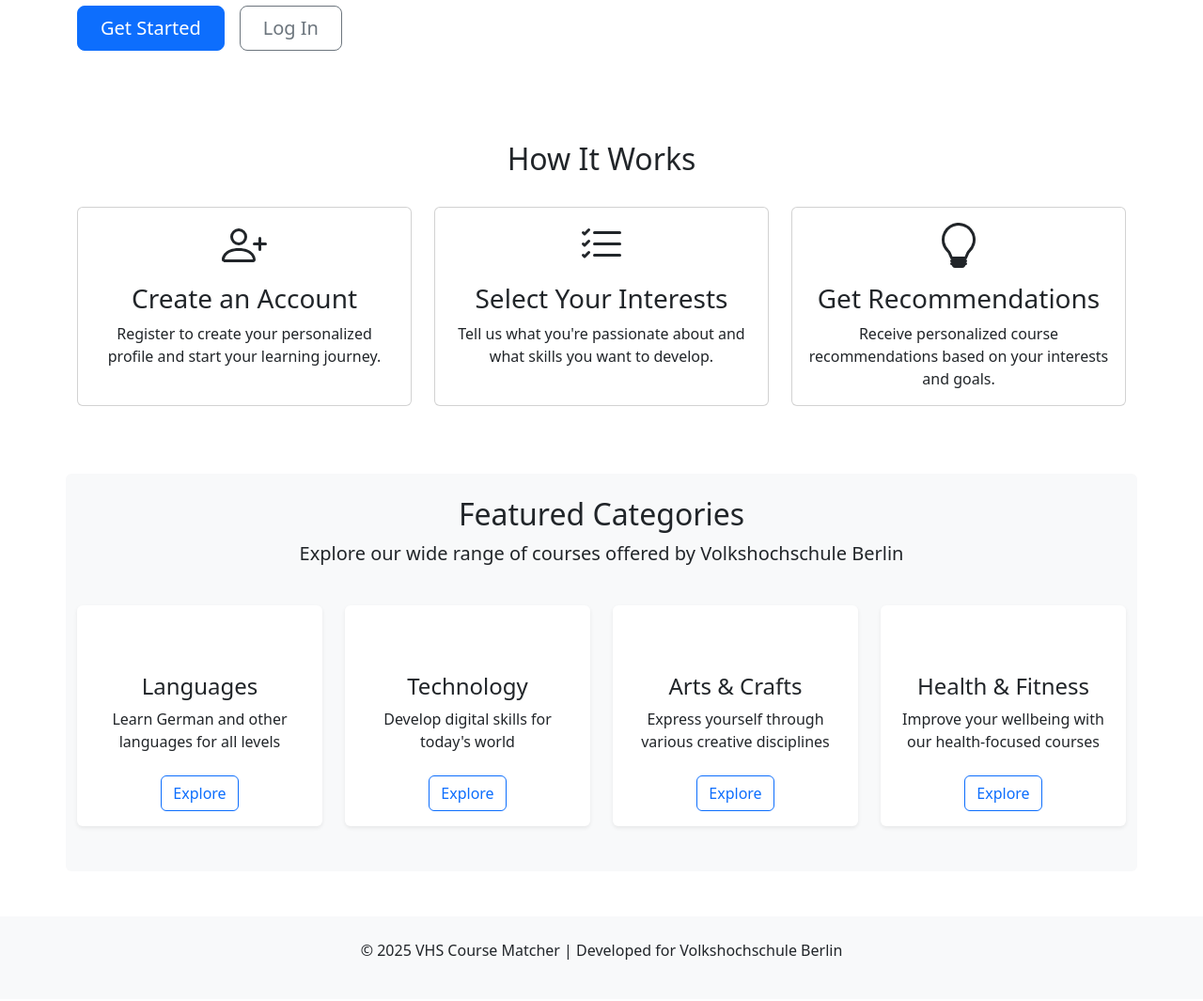
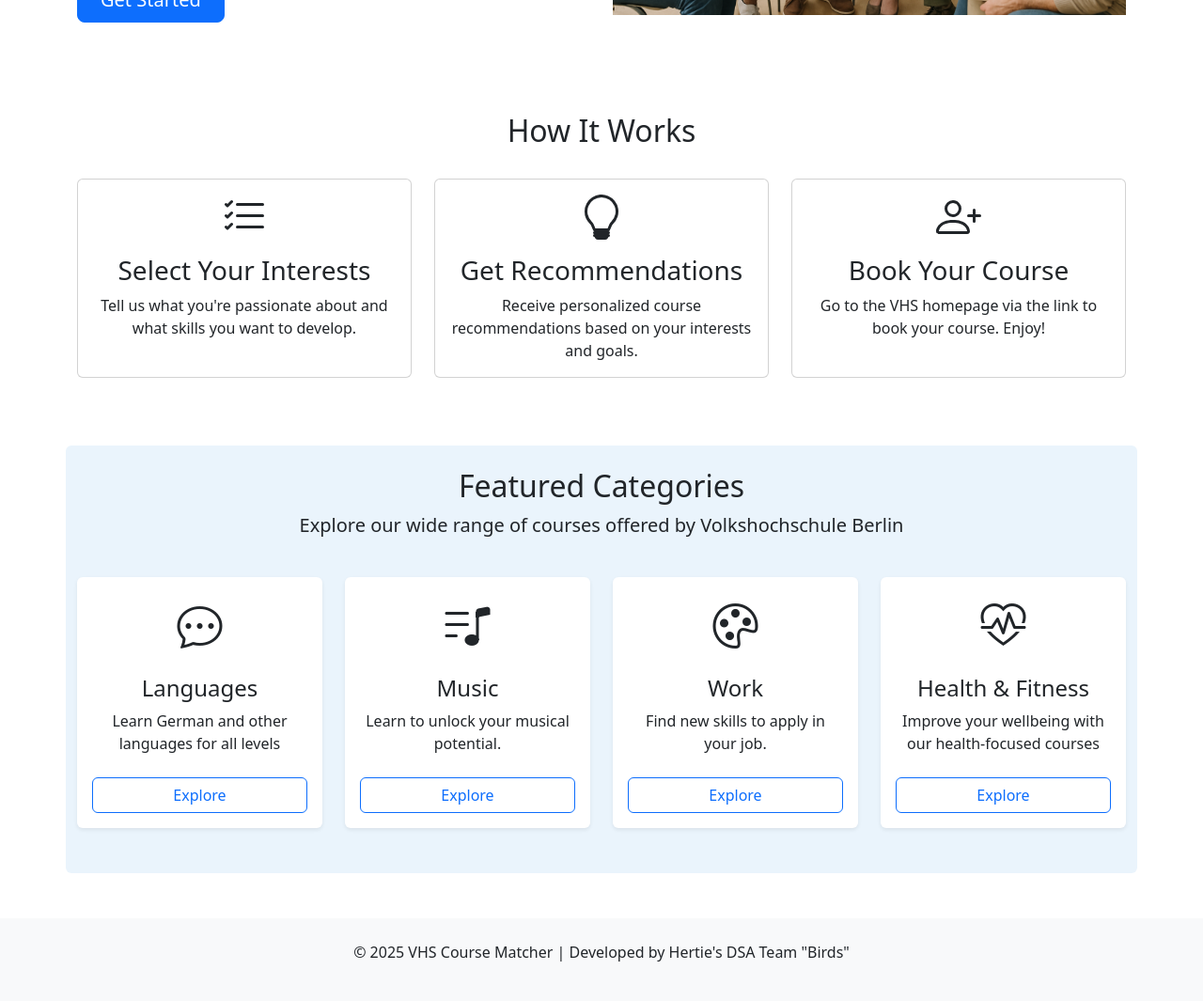
Before and after one commit to olivepol/DSA2025_birds, a Flask app: page / in a window 1280 px wide. Shown: the part 483-1548 px from the top of the page at 94% size. Before the commit the page ends 1504 px from the top, so only its background shows below. Run offline with Flask 3, Linux system fonts and the light colour scheme; some libraries are stand-ins or nearby versions.

Commit message:
improved app

```diff
--- /dev/null
+++ b/flask_app/static/css/style.css
@@ -0,0 +1,3 @@
+.featured-categories {
+    background-color: #eaf4fc; /* Very light blue */
+}
--- a/flask_app/templates/about.html
+++ b/flask_app/templates/about.html
@@ -1,5 +1,6 @@
 {% extends "layout.html" %}
 {% block content %}
     <h1>{{ title }}</h1>
-    <p>This is where I'll write something about myself.</p>
-{% endblock %}
+    <p>We are a group of enthusiastic Hertie students in Data Science for Public Policy. We want to provide english speaking Berliners an opportunity to use the amazing offers by Volkshochschule Berlin. Additionally we provide thought throuh filter possiblities to find the course which best matches your interest.</p>
+    <p>Have fun using the app and enjoy your course!</p>
+    {% endblock %}
--- a/flask_app/templates/courses.html
+++ b/flask_app/templates/courses.html
@@ -49,7 +49,7 @@
                                     Not Available
                                 {% endif %}
                             </td>
-                            <td>{{ course['anzahl_termine'] }}</td>
+                            <td>{{ course['ortetermine']['termin']|length }}</td>
                             <td>
                                 {% if course['webadresse'] and course['webadresse']['uri'] %}
                                     <a href="{{ course['webadresse']['uri'] }}">Book Course</a>
--- a/flask_app/templates/home.html
+++ b/flask_app/templates/home.html
@@ -5,22 +5,13 @@
 <div class="row align-items-center py-5">
     <div class="col-md-6">
         <h1 class="display-4 fw-bold">Find Your Perfect Course at Volkshochschule Berlin</h1>
-        <p class="lead">Discover courses that match your interests and goals with our personalized recommendation system.</p>
-
-        {% if 'username' not in session %}
+        <p class="lead">Discover courses that match your interests and goals.</p>
         <div class="d-grid gap-2 d-md-flex mt-4">
-            <a href="{{ url_for('register') }}" class="btn btn-primary btn-lg px-4 me-md-2">Get Started</a>
-            <a href="{{ url_for('login') }}" class="btn btn-outline-secondary btn-lg px-4">Log In</a>
+            <a href="{{ url_for('course_list') }}" class="btn btn-primary btn-lg px-4 me-md-2">Get Started</a>
         </div>
-        {% else %}
-        <div class="d-grid gap-2 d-md-flex mt-4">
-            <a href="{{ url_for('interests') }}" class="btn btn-primary btn-lg px-4 me-md-2">Update Your Interests</a>
-            <a href="{{ url_for('recommendations') }}" class="btn btn-success btn-lg px-4">See Recommendations</a>
-        </div>
-        {% endif %}
     </div>
     <div class="col-md-6 text-center">
-        <img src="{{ url_for('static', filename='img/education.svg') }}" alt="Education Illustration" class="img-fluid" style="max-height: 400px;">
+        <img src="{{ url_for('static', filename='img/img1.png') }}" alt="Education Illustration" class="img-fluid" style="max-height: 400px;">
     </div>
 </div>
 
@@ -32,22 +23,8 @@
         <div class="card h-100">
             <div class="card-body text-center">
                 <div class="mb-3">
-                    <svg xmlns="http://www.w3.org/2000/svg" width="48" height="48" fill="currentColor" class="bi bi-person-plus" viewBox="0 0 16 16">
-                        <path d="M6 8a3 3 0 1 0 0-6 3 3 0 0 0 0 6zm2-3a2 2 0 1 1-4 0 2 2 0 0 1 4 0zm4 8c0 1-1 1-1 1H1s-1 0-1-1 1-4 6-4 6 3 6 4zm-1-.004c-.001-.246-.154-.986-.832-1.664C9.516 10.68 8.289 10 6 10c-2.29 0-3.516.68-4.168 1.332-.678.678-.83 1.418-.832 1.664h10z"/>
-                        <path fill-rule="evenodd" d="M13.5 5a.5.5 0 0 1 .5.5V7h1.5a.5.5 0 0 1 0 1H14v1.5a.5.5 0 0 1-1 0V8h-1.5a.5.5 0 0 1 0-1H13V5.5a.5.5 0 0 1 .5-.5z"/>
-                    </svg>
-                </div>
-                <h3 class="card-title">Create an Account</h3>
-                <p class="card-text">Register to create your personalized profile and start your learning journey.</p>
-            </div>
-        </div>
-    </div>
-    <div class="col-md-4 mb-4">
-        <div class="card h-100">
-            <div class="card-body text-center">
-                <div class="mb-3">
                     <svg xmlns="http://www.w3.org/2000/svg" width="48" height="48" fill="currentColor" class="bi bi-list-check" viewBox="0 0 16 16">
-                        <path fill-rule="evenodd" d="M5 11.5a.5.5 0 0 1 .5-.5h9a.5.5 0 0 1 0 1h-9a.5.5 0 0 1-.5-.5zm0-4a.5.5 0 0 1 .5-.5h9a.5.5 0 0 1 0 1h-9a.5.5 0 0 1-.5-.5zm0-4a.5.5 0 0 1 .5-.5h9a.5.5 0 0 1 0 1h-9a.5.5 0 0 1-.5-.5zM3.854 2.146a.5.5 0 0 1 0 .708l-1.5 1.5a.5.5 0 0 1-.708 0l-.5-.5a.5.5 0 1 1 .708-.708L2 3.293l1.146-1.147a.5.5 0 0 1 .708 0zm0 4a.5.5 0 0 1 0 .708l-1.5 1.5a.5.5 0 0 1-.708 0l-.5-.5a.5.5 0 1 1 .708-.708L2 7.293l1.146-1.147a.5.5 0 0 1 .708 0zm0 4a.5.5 0 0 1 0 .708l-1.5 1.5a.5.5 0 0 1-.708 0l-.5-.5a.5.5 0 0 1 .708-.708l.146.147 1.146-1.147a.5.5 0 0 1 .708 0z"/>
+                        <path fill-rule="evenodd" d="M5 11.5a.5.5 0 0 1 .5-.5h9a.5.5 0 0 1 0 1h-9a.5.5 0 0 1-.5-.5zm0-4a.5.5 0 0 1 .5-.5h9a.5.5 0 0 1 0 1h-9a.5.5 0 0 1-.5-.5zm0-4a.5.5 0 0 1 .5-.5h9a.5.5 0 0 1 0 1h-9a.5.5 0 0 1-.5-.5zM3.854 2.146a.5.5 0 0 1 0 .708l-1.5 1.5a.5.5 0 0 1-.708 0l-.5-.5a.5.5 0 1 1 .708-.708L2 3.293l1.146-1.147a.5.5 0 0 1 .708 0zm0 4a.5.5 0 0 1 0 .708l-1.5 1.5a.5.5 0 0 1-.708 0l-.5-.5a.5.5 0 1 1 .708-.708L2 7.293l1.146-1.147a.5.5 0 0 1 .708 0zm0 4a.5.5 0 0 1 0 .708l-1.5 1.5a.5.5 0 0 1-.708 0l-.5-.5a.5.5 0 1 1 .708-.708l.146.147 1.146-1.147a.5.5 0 0 1 .708 0z"/>
                     </svg>
                 </div>
                 <h3 class="card-title">Select Your Interests</h3>
@@ -68,33 +45,45 @@
             </div>
         </div>
     </div>
+    <div class="col-md-4 mb-4">
+        <div class="card h-100">
+            <div class="card-body text-center">
+                <div class="mb-3">
+                    <svg xmlns="http://www.w3.org/2000/svg" width="48" height="48" fill="currentColor" class="bi bi-person-plus" viewBox="0 0 16 16">
+                        <path d="M6 8a3 3 0 1 0 0-6 3 3 0 0 0 0 6zm2-3a2 2 0 1 1-4 0 2 2 0 0 1 4 0zm4 8c0 1-1 1-1 1H1s-1 0-1-1 1-4 6-4 6 3 6 4zm-1-.004c-.001-.246-.154-.986-.832-1.664C9.516 10.68 8.289 10 6 10c-2.29 0-3.516.68-4.168 1.332-.678.678-.83 1.418-.832 1.664h10z"/>
+                        <path fill-rule="evenodd" d="M13.5 5a.5.5 0 0 1 .5.5V7h1.5a.5.5 0 0 1 0 1H14v1.5a.5.5 0 0 1-1 0V8h-1.5a.5.5 0 0 1 0-1H13V5.5a.5.5 0 0 1 .5-.5z"/>
+                    </svg>
+                </div>
+                <h3 class="card-title">Book Your Course</h3>
+                <p class="card-text">Go to the VHS homepage via the link to book your course. Enjoy!</p>
+            </div>
+        </div>
+    </div>
 </div>
 
-<div class="row my-5 py-4 bg-light rounded">
+<div class="row my-5 py-4 featured-categories rounded">
     <div class="col-12 text-center mb-4">
         <h2>Featured Categories</h2>
         <p class="lead">Explore our wide range of courses offered by Volkshochschule Berlin</p>
     </div>
 
     {% set categories = [
-        {'name': 'Languages', 'icon': 'chat-dots', 'description': 'Learn German and other languages for all levels'},
-        {'name': 'Technology', 'icon': 'laptop', 'description': 'Develop digital skills for today\'s world'},
-        {'name': 'Arts & Crafts', 'icon': 'palette', 'description': 'Express yourself through various creative disciplines'},
-        {'name': 'Health & Fitness', 'icon': 'heart-pulse', 'description': 'Improve your wellbeing with our health-focused courses'}
+        {'name': 'Languages', 'icon': 'chat-dots', 'description': 'Learn German and other languages for all levels', 'search_word': 'SPRACHEN'},
+        {'name': 'Music', 'icon': 'music-note-list', 'description': 'Learn to unlock your musical potential.', 'search_word': 'MUSIK'},
+        {'name': 'Work', 'icon': 'palette', 'description': 'Find new skills to apply in your job.', 'search_word': 'BERUF'},
+        {'name': 'Health & Fitness', 'icon': 'heart-pulse', 'description': 'Improve your wellbeing with our health-focused courses', 'search_word': 'GESUNDHEIT'}
     ] %}
 
     {% for category in categories %}
     <div class="col-md-6 col-lg-3 mb-4">
         <div class="card h-100 border-0 shadow-sm">
-            <div class="card-body text-center">
+            <div class="card-body text-center d-flex flex-column">
                 <div class="mb-3">
-                    <svg xmlns="http://www.w3.org/2000/svg" width="40" height="40" fill="currentColor" class="bi bi-{{ category.icon }}" viewBox="0 0 16 16">
-                        <!-- Icons would be here - simplified for example -->
-                    </svg>
+                    <i class="bi bi-{{ category.icon }}" style="font-size: 48px;"></i>
                 </div>
                 <h4>{{ category.name }}</h4>
-                <p>{{ category.description }}</p>
-                <a href="{{ url_for('course_list') }}?search={{ category.name }}" class="btn btn-outline-primary mt-2">Explore</a>
+                <p class="flex-grow-1">{{ category.description }}</p>
+                <a href="{{ url_for('course_list') }}?search={{ category.search_word }}" class="btn btn-outline-primary mt-2">Explore</a>
             </div>
         </div>
     </div>
--- a/flask_app/templates/layout.html
+++ b/flask_app/templates/layout.html
@@ -6,6 +6,8 @@
     <title>{{ title }}</title>
     <link rel="stylesheet" href="https://cdnjs.cloudflare.com/ajax/libs/bootstrap/5.3.0/css/bootstrap.min.css">
     <link rel="stylesheet" href="{{ url_for('static', filename='css/style.css') }}">
+    <!-- Bootstrap Icons -->
+    <link href="https://cdn.jsdelivr.net/npm/bootstrap-icons/font/bootstrap-icons.css" rel="stylesheet">
 </head>
 <body>
     <header>
@@ -32,29 +34,19 @@
                             <a class="nav-link" href="{{ url_for('about') }}">About</a>
                         </li>
                     </ul>
-                    <ul class="navbar-nav">
-                        {% if 'username' in session %}
-                        <li class="nav-item">
-                            <a class="nav-link" href="{{ url_for('profile') }}">Profile</a>
-                        </li>
-                        <li class="nav-item">
-                            <a class="nav-link" href="{{ url_for('logout') }}">Logout</a>
-                        </li>
-                        {% else %}
-                        <li class="nav-item">
-                            <a class="nav-link" href="{{ url_for('login') }}">Login</a>
-                        </li>
-                        <li class="nav-item">
-                            <a class="nav-link" href="{{ url_for('register') }}">Register</a>
-                        </li>
-                        {% endif %}
-                    </ul>
                 </div>
             </div>
         </nav>
     </header>
 
     <main class="container my-4">
+        {% set categories = [
+            {'name': 'Languages', 'icon': 'chat-dots', 'description': 'Learn German and other languages for all levels', 'search_word': 'SPRACHEN'},
+            {'name': 'Music', 'icon': 'music-note-list', 'description': 'Learn to unlock your musical potential.', 'search_word': 'MUSIK'},
+            {'name': 'Work', 'icon': 'palette', 'description': 'Find new skills to apply in your job.', 'search_word': 'BERUF'},
+            {'name': 'Health & Fitness', 'icon': 'heart-pulse', 'description': 'Improve your wellbeing with our health-focused courses', 'search_word': 'GESUNDHEIT'}
+        ] %}
+
         {% with messages = get_flashed_messages() %}
           {% if messages %}
             {% for message in messages %}
@@ -71,7 +63,7 @@
 
     <footer class="bg-light py-4 mt-5">
         <div class="container text-center">
-            <p>© 2025 VHS Course Matcher | Developed for Volkshochschule Berlin</p>
+            <p>© 2025 VHS Course Matcher | Developed by Hertie's DSA Team "Birds"</p>
         </div>
     </footer>
 
```
Also changed, not shown: flask_app/flask_app.py (+11 -3 lines), flask_app/static/img/img1.png (added), flask_app/static/js/main.js (added).
